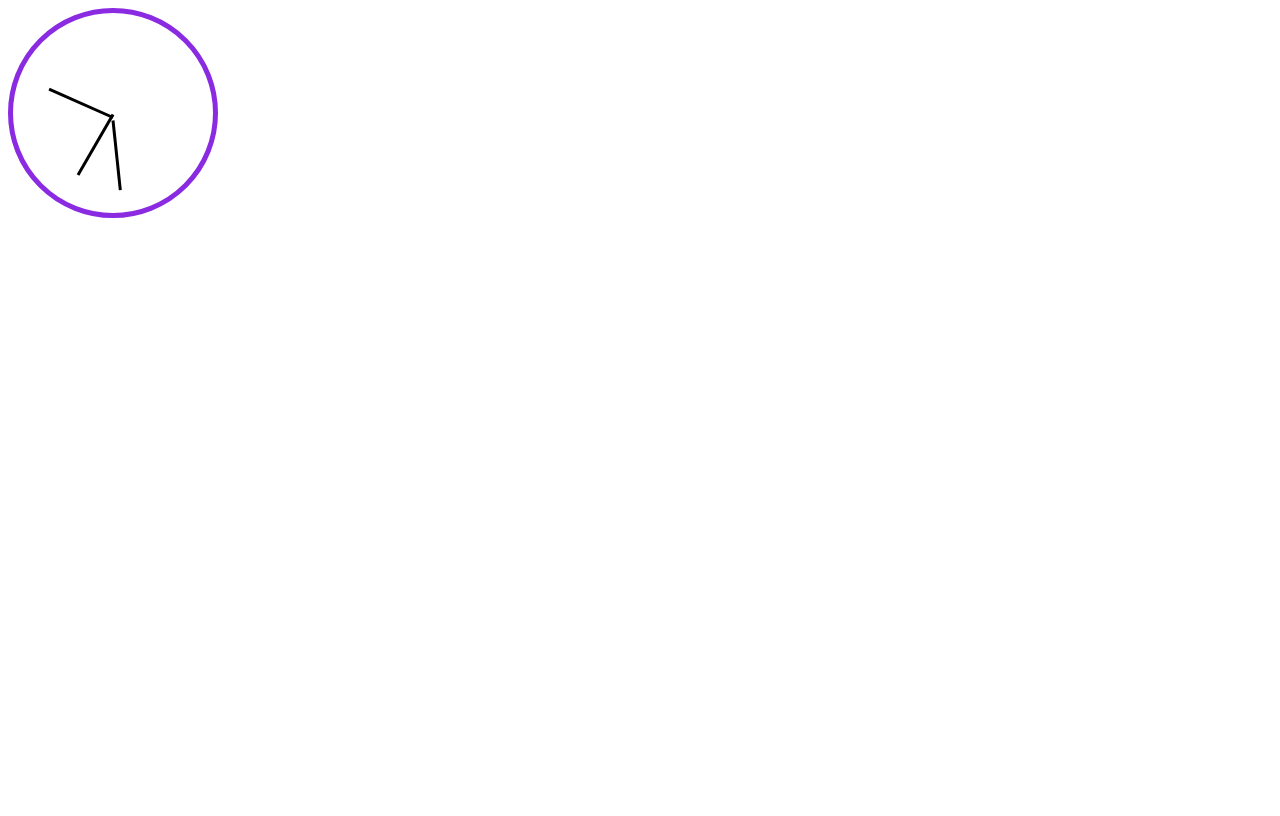
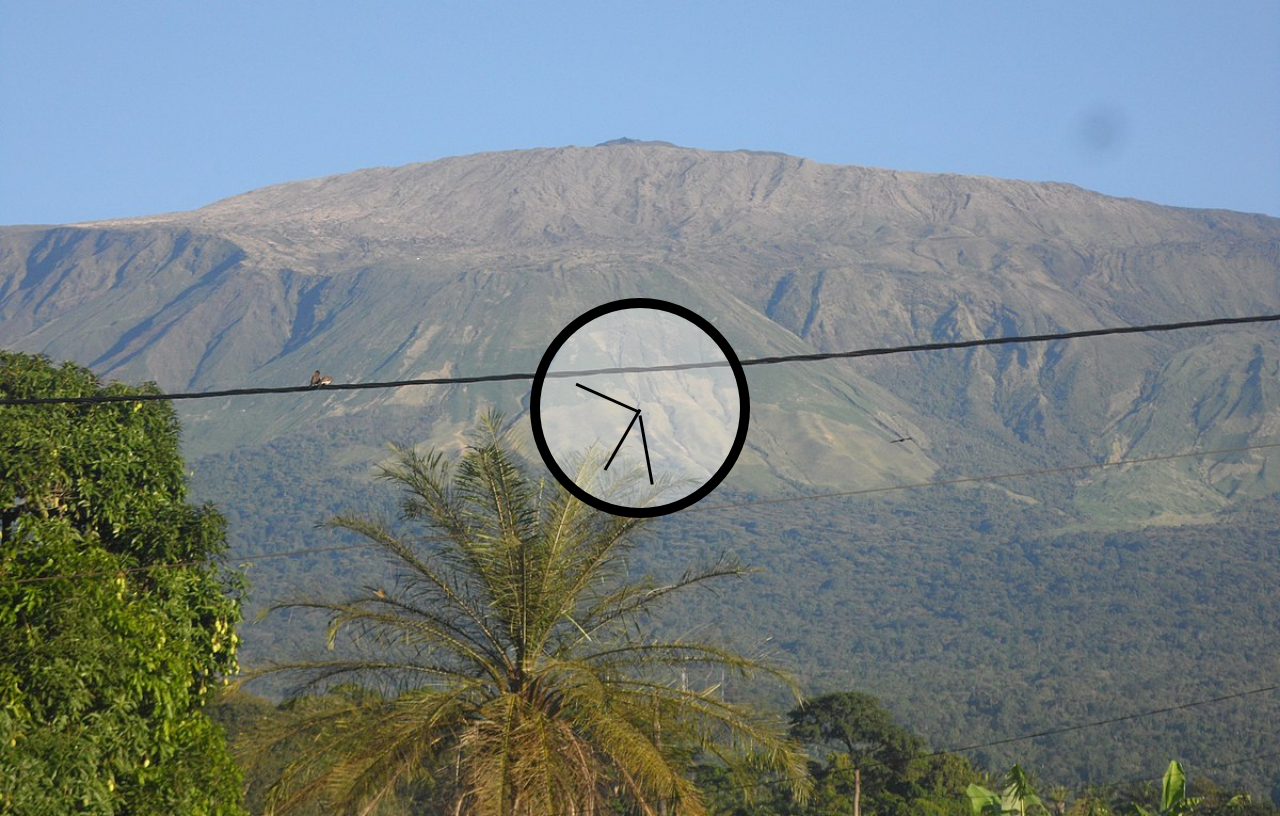
Before and after one commit to nDZIB/Javascript30, a plain HTML site: page D2-CSS-JS-CLOCK/index.html in a window 1280 px wide. Drawn offline with Linux system fonts and the light colour scheme.

Commit message:
added background

```diff
--- a/D2-CSS-JS-CLOCK/index.html
+++ b/D2-CSS-JS-CLOCK/index.html
@@ -3,7 +3,7 @@
 <script src="./script.js"></script>
 
 <body>
-    <div>
+    <div class="ph">
         <div class="clock">
             <div class="hour-hand hand"></div>
             <div class="minute-hand hand"></div>
--- a/D2-CSS-JS-CLOCK/styles.css
+++ b/D2-CSS-JS-CLOCK/styles.css
@@ -1,7 +1,8 @@
 .clock {
     height: 200px;
     width: 200px;
-    border: 5px solid blueviolet;
+    border: 10px solid black;
+    background-color: rgba(255, 255, 255, 0.4);
 
     border-radius: 50%;
 }
@@ -14,4 +15,21 @@
     top: 50%;
     left: 15%;
     transform-origin: 100%;
+
+    transition: all 0.3s;
+    transition-timing-function: cubic-bezier(.69,.44,1,1.96);
 }
+
+
+.ph {
+    display: flex;
+    align-items: center;
+    justify-content: center;
+    height: 100vh;
+}
+
+body {
+    background-image: url('./images/fako.jpg');
+    background-repeat: no-repeat;
+    background-size: cover;
+}
```
Also changed, not shown: D2-CSS-JS-CLOCK/images/fako.jpg (added).
